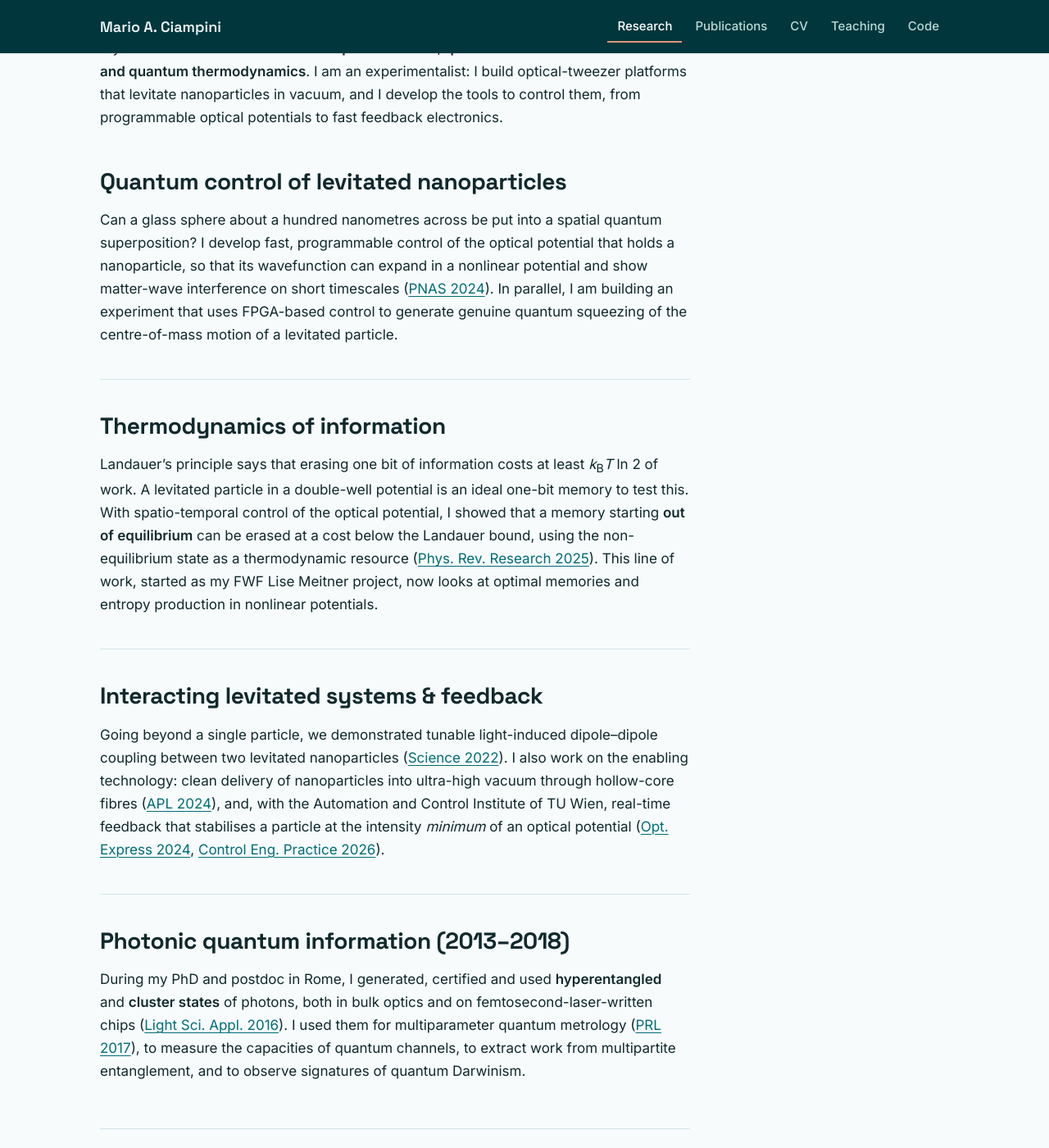
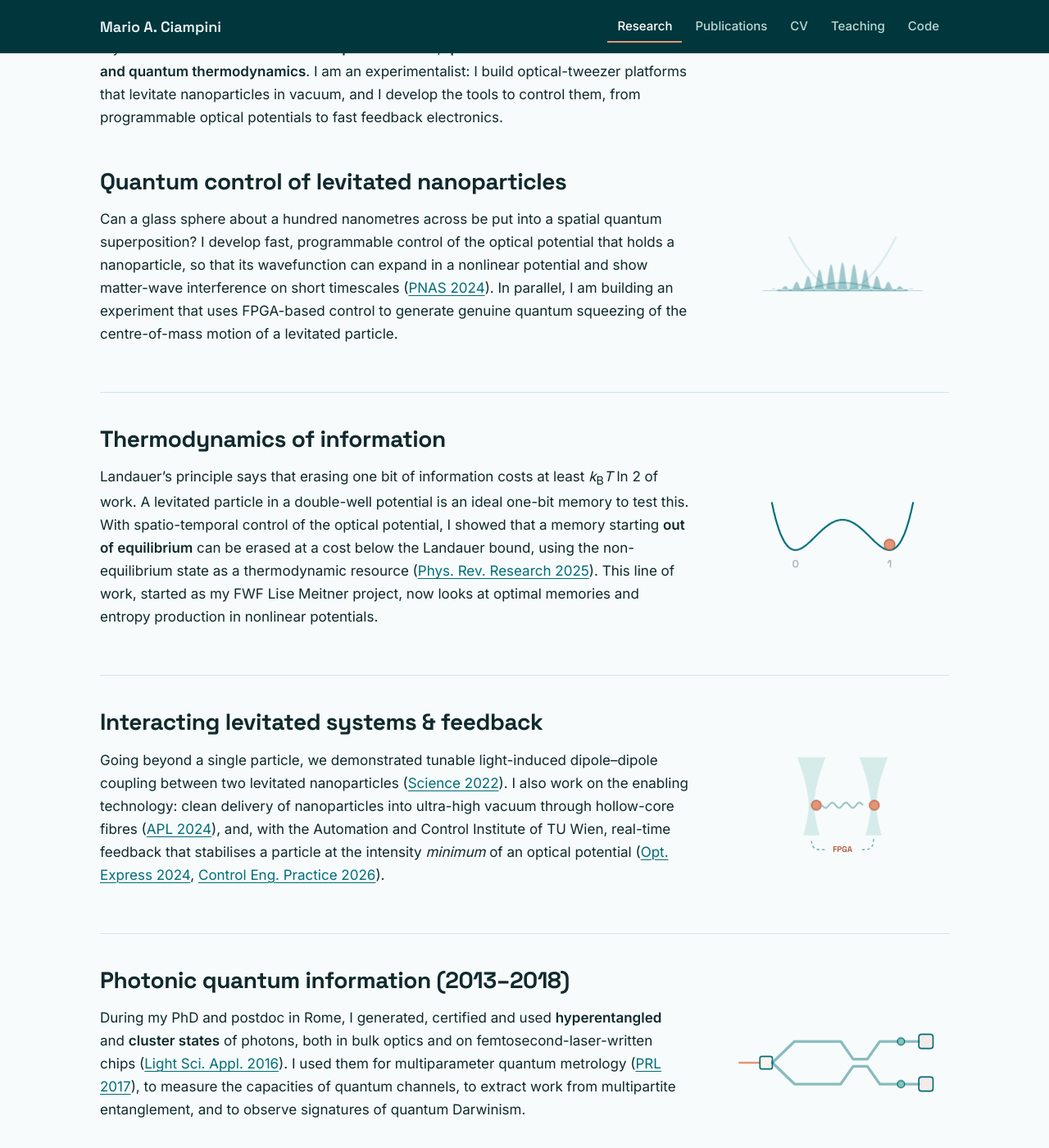
Before and after one commit to MarioACiampini/MarioACiampini.github.io, a Jekyll site: the page built from research.md, in a window 1280 px wide and 1400 px high, scrolled down 345 px. Shown: the whole window at 82% size. Built offline with Jekyll 4.4.1, drawn with Linux system fonts in a browser that asks for light colours.

Commit message:
Research page: add the animated illustrations beside each topic
- Illustration sits next to the paragraph on wide screens, above the heading on phones
- Animation script moved to assets/js/anim.js and shared by both pages

Co-Authored-By: Claude Opus 5.5 <noreply@anthropic.com>
Claude-Session: https://claude.ai/code/session_01BUcfjPZcTLvz1fCdVDRDWg

```diff
--- a/_layouts/default.html
+++ b/_layouts/default.html
@@ -23,5 +23,6 @@
     });
   })();
 </script>
+<script src="{{ '/assets/js/anim.js' | relative_url }}" defer></script>
 </body>
 </html>
--- a/assets/css/style.css
+++ b/assets/css/style.css
@@ -189,6 +189,17 @@ h1, h2, h3 { font-family: var(--font-head); line-height: 1.15; letter-spacing: -
 .topic { margin-top: 48px; }
 .topic + .topic { border-top: 1px solid var(--line); padding-top: 40px; margin-top: 40px; }
 .topic h2 { margin-top: 0 !important; }
+.topic-anim { margin: 0 0 16px; }
+.topic-anim svg { display: block; width: 100%; max-width: 220px; height: auto; overflow: visible; }
+@media (min-width: 900px) {
+  /* text keeps its reading width; the illustration sits beside it */
+  .prose > .topic { max-width: none; display: grid; grid-template-columns: minmax(0, 720px) 260px; column-gap: 56px; align-items: start; }
+  .topic > * { grid-column: 1; }
+  .topic > .topic-anim { grid-column: 2; grid-row: 2; margin: 4px 0 0; }
+  .prose > hr { max-width: none; }
+  .topic > p { margin-top: 0; }
+  .topic-anim svg { max-width: 260px; }
+}
 
 /* ---------- publications ---------- */
 .chips, .prose .chips { display: flex; flex-wrap: wrap; gap: 8px; margin: 0 0 48px; padding: 0; list-style: none; }
--- /dev/null
+++ b/assets/js/anim.js
@@ -0,0 +1,28 @@
+// Research illustrations: coupled-oscillator motion and off-screen pausing.
+// Loaded on every page; does nothing where there are no illustrations.
+(function () {
+    var reduce = window.matchMedia('(prefers-reduced-motion: reduce)').matches;
+    // Coupled oscillators: x1 = A cos(Δt) cos(ωt), x2 = A sin(Δt) sin(ωt). Energy beats from one particle to the other.
+    // 10.5 fast oscillations per 8 s cycle so the loop closes with matching position and velocity.
+    var p1 = document.querySelector('.ic-p1'), p2 = document.querySelector('.ic-p2'), link = document.querySelector('.ic-coupling');
+    if (p1 && p2 && !reduce && p1.animate) {
+      var N = 240, A = 9, f1 = [], f2 = [], fl = [];
+      for (var i = 0; i <= N; i++) {
+        var u = i / N, d = Math.PI * u, w = 2 * Math.PI * 10.5 * u;
+        f1.push({ transform: 'translate(' + (A * Math.cos(d) * Math.cos(w)).toFixed(2) + 'px, 0)' });
+        f2.push({ transform: 'translate(' + (A * Math.sin(d) * Math.sin(w)).toFixed(2) + 'px, 0)' });
+        fl.push({ opacity: (0.25 + 0.75 * Math.abs(Math.sin(2 * d))).toFixed(3) });
+      }
+      var o = { duration: 8000, iterations: Infinity, easing: 'linear' };
+      p1.animate(f1, o); p2.animate(f2, o); link.animate(fl, o);
+    }
+    // Pause the illustrations while they are off-screen.
+    if ('IntersectionObserver' in window) {
+      var io = new IntersectionObserver(function (entries) {
+        entries.forEach(function (e) {
+          e.target.getAnimations({ subtree: true }).forEach(function (a) { e.isIntersecting ? a.play() : a.pause(); });
+        });
+      });
+      document.querySelectorAll('.anim').forEach(function (el) { io.observe(el); });
+    }
+  })();
--- a/research.md
+++ b/research.md
@@ -8,24 +8,28 @@ permalink: /research/
 My research sits at the interface of **optomechanics**, **quantum information** and **stochastic and quantum thermodynamics**. I am an experimentalist: I build optical-tweezer platforms that levitate nanoparticles in vacuum, and I develop the tools to control them, from programmable optical potentials to fast feedback electronics.
 
 <div class="topic" id="quantum-control" markdown="1">
+<figure class="topic-anim" aria-hidden="true">{% include anim/quantum-control.svg %}</figure>
 ## Quantum control of levitated nanoparticles
 
 Can a glass sphere about a hundred nanometres across be put into a spatial quantum superposition? I develop fast, programmable control of the optical potential that holds a nanoparticle, so that its wavefunction can expand in a nonlinear potential and show matter-wave interference on short timescales ([PNAS 2024](https://doi.org/10.1073/pnas.2306953121)). In parallel, I am building an experiment that uses FPGA-based control to generate genuine quantum squeezing of the centre-of-mass motion of a levitated particle.
 </div>
 
 <div class="topic" id="thermodynamics" markdown="1">
+<figure class="topic-anim" aria-hidden="true">{% include anim/thermodynamics.svg %}</figure>
 ## Thermodynamics of information
 
 Landauer's principle says that erasing one bit of information costs at least *k*<sub>B</sub>*T* ln 2 of work. A levitated particle in a double-well potential is an ideal one-bit memory to test this. With spatio-temporal control of the optical potential, I showed that a memory starting **out of equilibrium** can be erased at a cost below the Landauer bound, using the non-equilibrium state as a thermodynamic resource ([Phys. Rev. Research 2025](https://doi.org/10.1103/r81x-zblx)). This line of work, started as my FWF Lise Meitner project, now looks at optimal memories and entropy production in nonlinear potentials.
 </div>
 
 <div class="topic" id="interacting" markdown="1">
+<figure class="topic-anim" aria-hidden="true">{% include anim/interacting.svg %}</figure>
 ## Interacting levitated systems & feedback
 
 Going beyond a single particle, we demonstrated tunable light-induced dipole–dipole coupling between two levitated nanoparticles ([Science 2022](https://doi.org/10.1126/science.abp9941)). I also work on the enabling technology: clean delivery of nanoparticles into ultra-high vacuum through hollow-core fibres ([APL 2024](https://doi.org/10.1063/5.0190658)), and, with the Automation and Control Institute of TU Wien, real-time feedback that stabilises a particle at the intensity *minimum* of an optical potential ([Opt. Express 2024](https://doi.org/10.1364/OE.541267), [Control Eng. Practice 2026](https://doi.org/10.1016/j.conengprac.2025.106665)).
 </div>
 
 <div class="topic" id="photonics" markdown="1">
+<figure class="topic-anim" aria-hidden="true">{% include anim/photonics.svg %}</figure>
 ## Photonic quantum information (2013–2018)
 
 During my PhD and postdoc in Rome, I generated, certified and used **hyperentangled** and **cluster states** of photons, both in bulk optics and on femtosecond-laser-written chips ([Light Sci. Appl. 2016](https://doi.org/10.1038/lsa.2016.64)). I used them for multiparameter quantum metrology ([PRL 2017](https://doi.org/10.1103/PhysRevLett.119.130504)), to measure the capacities of quantum channels, to extract work from multipartite entanglement, and to observe signatures of quantum Darwinism.
```
Also changed, not shown: _layouts/home.html (+0 -29 lines).
